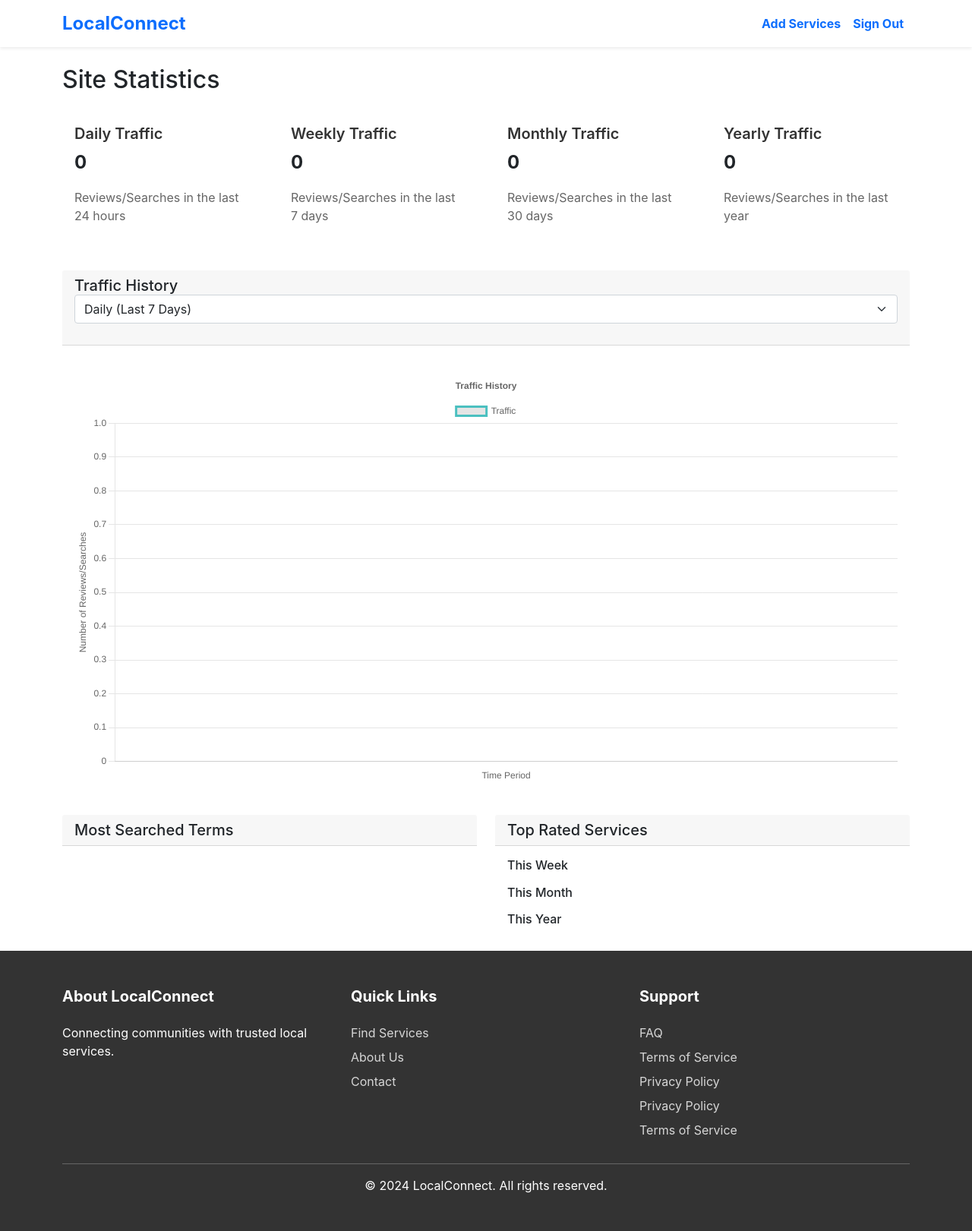
After one commit to steve-zhuo/test1, a Flask app: page /stats in a window 1280 px wide. The commit adds this page. Shown: the whole page at 76% size. Run offline with Flask 2, Linux system fonts and the light colour scheme; a user stored in the database is signed in; tables that the repository leaves empty hold one stand-in row (values such as "Sample post").

```diff
--- a/app.py
+++ b/app.py
@@ -1,7 +1,8 @@
 from flask import Flask, render_template, request, redirect, url_for, flash, jsonify
 from flask_sqlalchemy import SQLAlchemy
 from flask_login import LoginManager, UserMixin, login_user, login_required, logout_user, current_user
-from datetime import datetime
+from datetime import datetime, timedelta
+from sqlalchemy import func
 from werkzeug.security import generate_password_hash, check_password_hash
 from google.oauth2 import id_token
 from google.auth.transport import requests
@@ -75,12 +76,16 @@ def home():
     # Get recent services
     services = Service.query.order_by(Service.created_at.desc()).limit(10).all()
 
+    # Get recent reviews
+    recent_reviews = Review.query.order_by(Review.created_at.desc()).limit(10).all()
+
     return render_template('index.html',
                          services=services,
                          total_service_providers=total_service_providers,
                          total_customers=total_customers,
                          total_reviews=total_reviews,
-                         total_service_requests=total_service_requests)
+                         total_service_requests=total_service_requests,
+                         recent_reviews=recent_reviews)
 
 @app.route('/users')
 @login_required
@@ -478,6 +483,146 @@ def search():
     query = request.args.get('q', '')
     return redirect(url_for('services', q=query))
 
+@app.route('/stats')
+@login_required
+def stats():
+    if current_user.role != 'admin':
+        flash('Admin access required')
+        return redirect(url_for('home'))
+    # Get current date
+    today = datetime.utcnow()
+
+    # Traffic stats
+    daily_searches = Review.query.filter(
+        Review.created_at >= today - timedelta(days=1)
+    ).count()
+
+    weekly_searches = Review.query.filter(
+        Review.created_at >= today - timedelta(weeks=1)
+    ).count()
+
+    monthly_searches = Review.query.filter(
+        Review.created_at >= today - timedelta(days=30)
+    ).count()
+
+    yearly_searches = Review.query.filter(
+        Review.created_at >= today - timedelta(days=365)
+    ).count()
+
+    # Get traffic data for chart
+    from sqlalchemy import extract, Date
+
+    # Daily traffic (last 7 days)
+    daily_data = db.session.query(
+        func.strftime('%Y-%m-%d', Review.created_at).label('date'),
+        func.count().label('count')
+    ).filter(
+        Review.created_at >= today - timedelta(days=7)
+    ).group_by(
+        func.strftime('%Y-%m-%d', Review.created_at)
+    ).order_by(
+        Review.created_at
+    ).all()
+
+    # Weekly traffic (last 4 weeks)
+    weekly_data = db.session.query(
+        func.strftime('%Y-%W', Review.created_at).label('week'),
+        func.count().label('count')
+    ).filter(
+        Review.created_at >= today - timedelta(weeks=4)
+    ).group_by(
+        func.strftime('%Y-%W', Review.created_at)
+    ).order_by(
+        Review.created_at
+    ).all()
+
+    # Monthly traffic (last 12 months)
+    monthly_data = db.session.query(
+        func.strftime('%Y-%m', Review.created_at).label('month'),
+        func.count().label('count')
+    ).filter(
+        Review.created_at >= today - timedelta(days=365)
+    ).group_by(
+        func.strftime('%Y-%m', Review.created_at)
+    ).order_by(
+        Review.created_at
+    ).all()
+
+    # Yearly traffic (last 5 years)
+    yearly_data = db.session.query(
+        func.strftime('%Y', Review.created_at).label('year'),
+        func.count().label('count')
+    ).filter(
+        Review.created_at >= today - timedelta(days=365*5)
+    ).group_by(
+        func.strftime('%Y', Review.created_at)
+    ).order_by(
+        Review.created_at
+    ).all()
+
+    # Most searched terms (from reviews)
+    # Get all reviews from the last month
+    recent_reviews = Review.query.filter(
+        Review.created_at >= today - timedelta(days=30)
+    ).all()
+
+    # Process reviews to extract search terms
+    search_terms = {}
+    for review in recent_reviews:
+        # Split content into words and count them
+        words = review.content.lower().split()
+        for word in words:
+            if len(word) > 2:  # Ignore very short words
+                search_terms[word] = search_terms.get(word, 0) + 1
+
+    # Sort terms by count and get top 10
+    search_terms = sorted(
+        search_terms.items(),
+        key=lambda x: x[1],
+        reverse=True
+    )[:10]
+
+    # Top rated services
+    top_services_week = (
+        db.session.query(Service, func.avg(Review.rating).label('avg_rating'))
+        .join(Review)
+        .filter(Review.created_at >= today - timedelta(weeks=1))
+        .group_by(Service.id)
+        .order_by(func.avg(Review.rating).desc())
+        .limit(5)
+        .all()
+    )
+
+    top_services_month = (
+        db.session.query(Service, func.avg(Review.rating).label('avg_rating'))
+        .join(Review)
+        .filter(Review.created_at >= today - timedelta(days=30))
+        .group_by(Service.id)
+        .order_by(func.avg(Review.rating).desc())
+        .limit(5)
+        .all()
+    )
+
+    top_services_year = (
+        db.session.query(Service, func.avg(Review.rating).label('avg_rating'))
+        .join(Review)
+        .filter(Review.created_at >= today - timedelta(days=365))
+        .group_by(Service.id)
+        .order_by(func.avg(Review.rating).desc())
+        .limit(5)
+        .all()
+    )
+
+    return render_template('stats.html',
+        daily_searches=daily_searches,
+        weekly_searches=weekly_searches,
+        monthly_searches=monthly_searches,
+        yearly_searches=yearly_searches,
+        search_terms=search_terms,
+        top_services_week=top_services_week,
+        top_services_month=top_services_month,
+        top_services_year=top_services_year)
+
 if __name__ == '__main__':
     db.create_all()
     app.run(debug=True)
--- /dev/null
+++ b/templates/stats.html
@@ -0,0 +1,297 @@
+{% extends "base.html" %}
+
+{% block title %}Statistics{% endblock %}
+
+{% block styles %}
+<style>
+    .stats-card {
+        margin-bottom: 20px;
+    }
+    .stat-number {
+        font-size: 24px;
+        font-weight: bold;
+    }
+    .top-service-card {
+        margin-bottom: 15px;
+    }
+    .search-term {
+        margin-bottom: 10px;
+        padding: 5px;
+        background-color: #f8f9fa;
+        border-radius: 4px;
+    }
+    #traffic-chart-container {
+        margin-top: 20px;
+    }
+    .chart-controls {
+        margin-bottom: 20px;
+    }
+    .chart-labels {
+        font-size: 14px;
+    }
+</style>
+{% endblock %}
+
+{% block scripts %}
+{{ super() }}
+<script src="https://cdn.jsdelivr.net/npm/chart.js"></script>
+<script>
+document.addEventListener('DOMContentLoaded', function() {
+    const ctx = document.getElementById('trafficChart');
+
+    // Convert data to chart format
+    const dailyData = {
+        labels: JSON.parse("{{ daily_data|map(attribute='date')|map('strftime', '%B %d, %Y')|list|tojson|safe }}"),
+        data: JSON.parse("{{ daily_data|map(attribute='count')|list|tojson|safe }}")
+    };
+
+    const weeklyData = {
+        labels: JSON.parse("{{ weekly_data|map(attribute='week')|map('strftime', 'Week %W (%Y)')|list|tojson|safe }}"),
+        data: JSON.parse("{{ weekly_data|map(attribute='count')|list|tojson|safe }}")
+    };
+
+    const monthlyData = {
+        labels: JSON.parse("{{ monthly_data|map(attribute='month')|map('strftime', '%B %Y')|list|tojson|safe }}"),
+        data: JSON.parse("{{ monthly_data|map(attribute='count')|list|tojson|safe }}")
+    };
+
+    const yearlyData = {
+        labels: JSON.parse("{{ yearly_data|map(attribute='year')|list|tojson|safe }}"),
+        data: JSON.parse("{{ yearly_data|map(attribute='count')|list|tojson|safe }}")
+    };
+
+    // Initial data
+    let currentData = dailyData;
+
+    const trafficChart = new Chart(ctx, {
+        type: 'line',
+        data: {
+            labels: currentData.labels,
+            datasets: [{
+                label: 'Traffic',
+                data: currentData.data,
+                borderColor: 'rgb(75, 192, 192)',
+                tension: 0.1
+            }]
+        },
+        options: {
+            responsive: true,
+            scales: {
+                x: {
+                    title: {
+                        display: true,
+                        text: 'Time Period'
+                    },
+                    ticks: {
+                        autoSkip: true,
+                        maxTicksLimit: 10,
+                        callback: function(value, index, ticks) {
+                            // Format dates based on the selected period
+                            const period = document.getElementById('trafficPeriod').value;
+                            switch(period) {
+                                case 'daily':
+                                    // Format daily dates as "Month DD"
+                                    const dateParts = value.split('-');
+                                    const dailyDate = new Date(dateParts[0], dateParts[1] - 1, dateParts[2]);
+                                    return dailyDate.toLocaleDateString('en-US', { month: 'short', day: 'numeric' });
+                                case 'weekly':
+                                    // Format weekly dates as "Week WW"
+                                    const weekParts = value.split('-');
+                                    return `Week ${weekParts[1]}`;
+                                case 'monthly':
+                                    // Format monthly dates as "MMM YYYY"
+                                    const monthParts = value.split('-');
+                                    const monthlyDate = new Date(monthParts[0], monthParts[1] - 1, 1);
+                                    return date.toLocaleDateString('en-US', { month: 'short', year: 'numeric' });
+                                case 'yearly':
+                                    return value;
+                            }
+                        }
+                    }
+                },
+                y: {
+                    beginAtZero: true,
+                    title: {
+                        display: true,
+                        text: 'Number of Reviews/Searches'
+                    }
+                }
+            },
+            plugins: {
+                legend: {
+                    position: 'top',
+                },
+                title: {
+                    display: true,
+                    text: 'Traffic History'
+                }
+            }
+        }
+    });
+
+    // Update chart when period changes
+    document.getElementById('trafficPeriod').addEventListener('change', function() {
+        const period = this.value;
+        switch(period) {
+            case 'daily':
+                currentData = dailyData;
+                break;
+            case 'weekly':
+                currentData = weeklyData;
+                break;
+            case 'monthly':
+                currentData = monthlyData;
+                break;
+            case 'yearly':
+                currentData = yearlyData;
+                break;
+        }
+
+        trafficChart.data.labels = currentData.labels;
+        trafficChart.data.datasets[0].data = currentData.data;
+        trafficChart.update();
+    });
+});
+</script>
+{% endblock %}
+
+{% block content %}
+<div class="container mt-4">
+    <h2>Site Statistics</h2>
+
+    <div class="row mt-4">
+        <div class="col-md-3">
+            <div class="card stats-card">
+                <div class="card-body">
+                    <h5 class="card-title">Daily Traffic</h5>
+                    <p class="stat-number">{{ daily_searches }}</p>
+                    <p class="card-text">Reviews/Searches in the last 24 hours</p>
+                </div>
+            </div>
+        </div>
+        <div class="col-md-3">
+            <div class="card stats-card">
+                <div class="card-body">
+                    <h5 class="card-title">Weekly Traffic</h5>
+                    <p class="stat-number">{{ weekly_searches }}</p>
+                    <p class="card-text">Reviews/Searches in the last 7 days</p>
+                </div>
+            </div>
+        </div>
+        <div class="col-md-3">
+            <div class="card stats-card">
+                <div class="card-body">
+                    <h5 class="card-title">Monthly Traffic</h5>
+                    <p class="stat-number">{{ monthly_searches }}</p>
+                    <p class="card-text">Reviews/Searches in the last 30 days</p>
+                </div>
+            </div>
+        </div>
+        <div class="col-md-3">
+            <div class="card stats-card">
+                <div class="card-body">
+                    <h5 class="card-title">Yearly Traffic</h5>
+                    <p class="stat-number">{{ yearly_searches }}</p>
+                    <p class="card-text">Reviews/Searches in the last year</p>
+                </div>
+            </div>
+        </div>
+    </div>
+
+    <div class="row mt-4">
+        <div class="col-12">
+            <div class="card">
+                <div class="card-header">
+                    <h5 class="mb-0">Traffic History</h5>
+                    <div class="chart-controls">
+                        <select id="trafficPeriod" class="form-select">
+                            <option value="daily">Daily (Last 7 Days)</option>
+                            <option value="weekly">Weekly (Last 4 Weeks)</option>
+                            <option value="monthly">Monthly (Last 12 Months)</option>
+                            <option value="yearly">Yearly (Last 5 Years)</option>
+                        </select>
+                    </div>
+                </div>
+                <div class="card-body">
+                    <div id="traffic-chart-container">
+                        <canvas id="trafficChart"></canvas>
+                    </div>
+                </div>
+            </div>
+        </div>
+    </div>
+
+    <div class="row mt-4">
+        <div class="col-md-6">
+            <div class="card">
+                <div class="card-header">
+                    <h5 class="mb-0">Most Searched Terms</h5>
+                </div>
+                <div class="card-body">
+                    <div class="search-terms-list">
+                        {% for term, count in search_terms %}
+                        <div class="search-term">
+                            <span class="term-text">"{{ term }}"</span>
+                            <span class="term-count">({{ count }} times)</span>
+                        </div>
+                        {% endfor %}
+                    </div>
+                </div>
+            </div>
+        </div>
+
+        <div class="col-md-6">
+            <div class="card">
+                <div class="card-header">
+                    <h5 class="mb-0">Top Rated Services</h5>
+                </div>
+                <div class="card-body">
+                    <div class="top-services">
+                        <h6 class="mb-3">This Week</h6>
+                        {% for service, avg_rating in top_services_week %}
+                        <div class="top-service-card">
+                            <div class="row">
+                                <div class="col-8">
+                                    <a href="{{ url_for('service_detail', service_id=service.id) }}">{{ service.title }}</a>
+                                </div>
+                                <div class="col-4 text-end">
+                                    <span class="rating">{{ "%.1f"|format(avg_rating) }}/5</span>
+                                </div>
+                            </div>
+                        </div>
+                        {% endfor %}
+
+                        <h6 class="mb-3 mt-3">This Month</h6>
+                        {% for service, avg_rating in top_services_month %}
+                        <div class="top-service-card">
+                            <div class="row">
+                                <div class="col-8">
+                                    <a href="{{ url_for('service_detail', service_id=service.id) }}">{{ service.title }}</a>
+                                </div>
+                                <div class="col-4 text-end">
+                                    <span class="rating">{{ "%.1f"|format(avg_rating) }}/5</span>
+                                </div>
+                            </div>
+                        </div>
+                        {% endfor %}
+
+                        <h6 class="mb-3 mt-3">This Year</h6>
+                        {% for service, avg_rating in top_services_year %}
+                        <div class="top-service-card">
+                            <div class="row">
+                                <div class="col-8">
+                                    <a href="{{ url_for('service_detail', service_id=service.id) }}">{{ service.title }}</a>
+                                </div>
+                                <div class="col-4 text-end">
+                                    <span class="rating">{{ "%.1f"|format(avg_rating) }}/5</span>
+                                </div>
+                            </div>
+                        </div>
+                        {% endfor %}
+                    </div>
+                </div>
+            </div>
+        </div>
+    </div>
+</div>
+{% endblock %}
```
Also changed, not shown: templates/edit_user.html (+1 -8 lines), templates/index.html (+37 -0 lines), templates/service_detail.html (+13 -12 lines), templates/users.html (+39 -33 lines).
